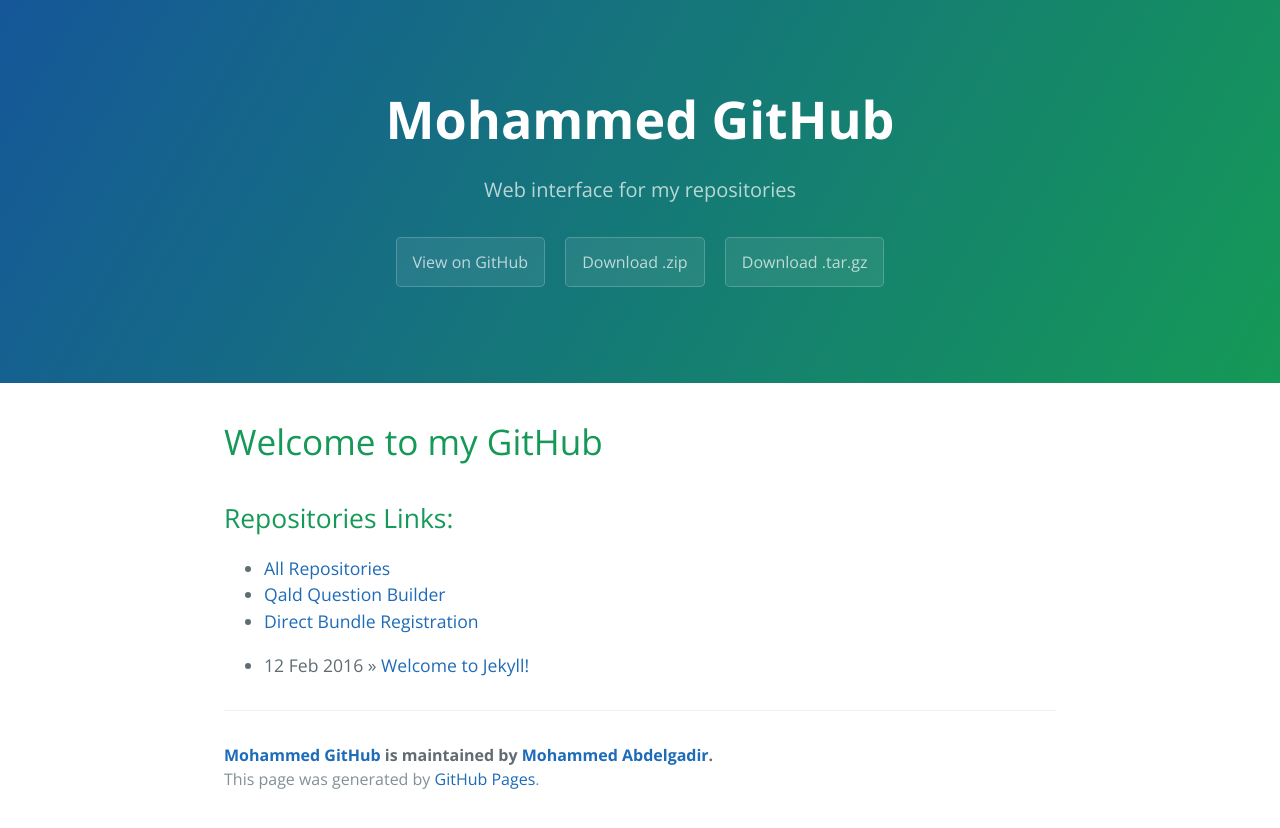
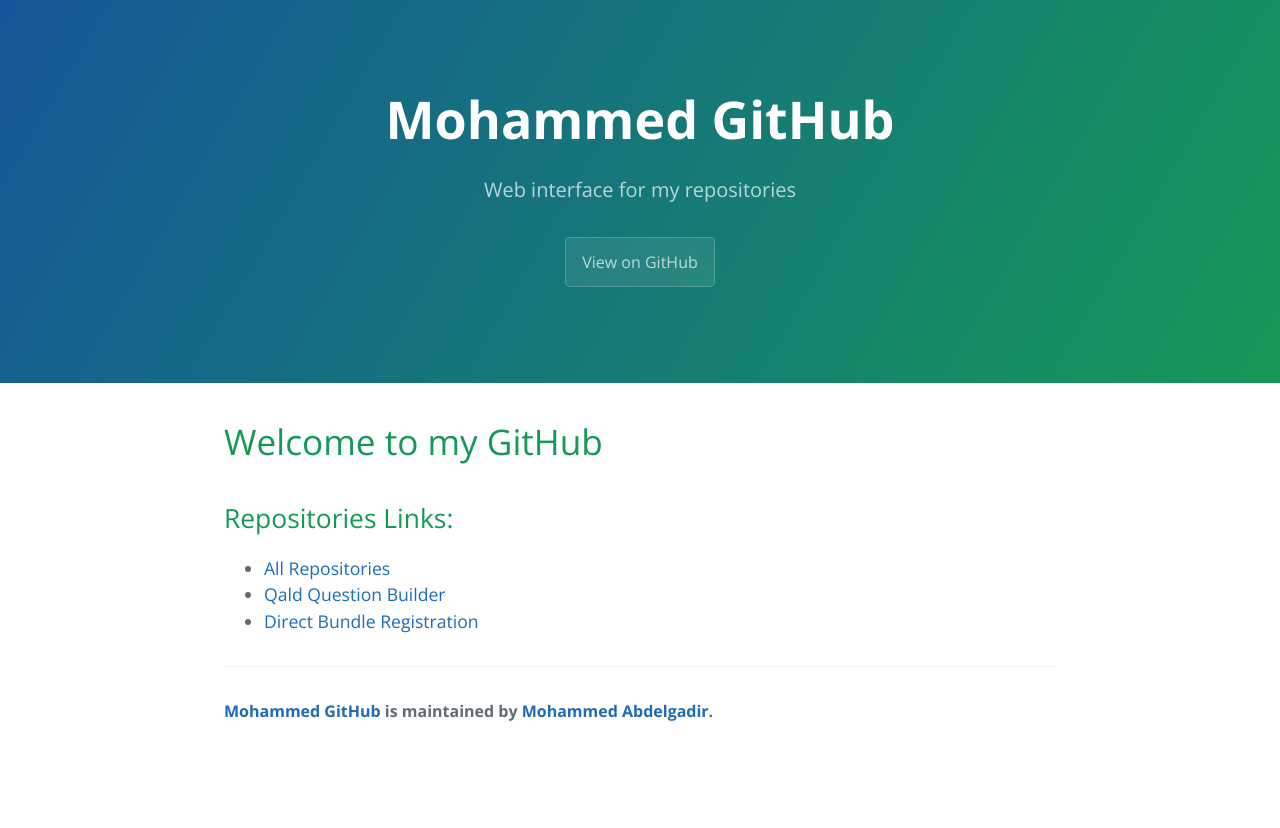
Before and after one commit to weekmo/weekmo.github.io, a Jekyll site: the page built from index.html, in a window 1280 px wide. Shown: the top 828 px of the page. Built offline with Jekyll 4.4.1, drawn with Linux system fonts in a browser that asks for light colours; the list of posts is cut into pages by our own code.

Commit message:
add links

```diff
--- a/_includes/page-footer.html
+++ b/_includes/page-footer.html
@@ -1,4 +1,3 @@
 <footer class="site-footer">
-  <span class="site-footer-owner"><a href="{{ site.url }}">{{ site.title }}</a> is maintained by <a href="{{ site.author.url }}">{{ site.author.name }}</a>.</span>
-  <span class="site-footer-credits">This page was generated by <a href="https://pages.github.com">GitHub Pages</a>.</span>
+  <span class="site-footer-owner"><a href="{{ site.url }}">{{ site.title }}</a> is maintained by <a href="{{ site.author.url }}">{{ site.author.name }}</a>.
 </footer>
--- a/_includes/page-header.html
+++ b/_includes/page-header.html
@@ -1,7 +1,5 @@
 <section class="page-header">
   <h1 class="project-name">{{ site.title }}</h1>
   <h2 class="project-tagline">{{ site.tagline }}</h2>
-  <a href="#" class="btn">View on GitHub</a>
-  <a href="#" class="btn">Download .zip</a>
-  <a href="#" class="btn">Download .tar.gz</a>
+  <a href="https://github.com/weekmo" class="btn">View on GitHub</a>
 </section>
--- a/index.html
+++ b/index.html
@@ -11,9 +11,4 @@
 		<li><a href='https://weekmo.github.io/qaldbuilder/'>Qald Question Builder</a></li>
 		<li><a href='https://weekmo.github.io/Tractography/'>Direct Bundle Registration</a></li>
 	</ul>
-  <ul class="posts">
-    {% for post in site.posts %}
-      <li><span>{{ post.date | date_to_string }}</span> &raquo; <a href="{{ site.baseurl }}{{ post.url }}">{{ post.title }}</a></li>
-    {% endfor %}
-  </ul>
 </div>
```
Also changed, not shown: README.md.
